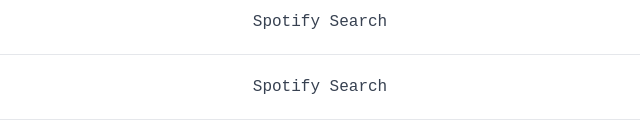
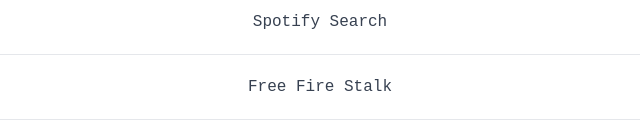
Before and after one commit to Fayzaaup/rest, a website: page index.html in a window 1280 px wide. Shown: the part 668-798 px from the top of the page, 304-944 px from the left. Drawn offline with nearby package versions, Linux system fonts and the light colour scheme.

Commit message:
Update index.html

```diff
--- a/index.html
+++ b/index.html
@@ -87,7 +87,7 @@
                     <!-- Endpoint Item -->
                     <li class="flex justify-between items-center py-3 border-b">
                         <span class="text-blue-600 font-semibold">GET</span>
-                        <span class="text-gray-700">Spotify Search</span>
+                        <span class="text-gray-700">Free Fire Stalk</span>
                         <a href="https://hexaneuro.biz.id/api/ff-stalk?id=12345678" target="_blank" class="bg-blue-500 hover:bg-blue-600 text-white py-2 px-4 rounded transition">
                             Try
                         </a>
```
